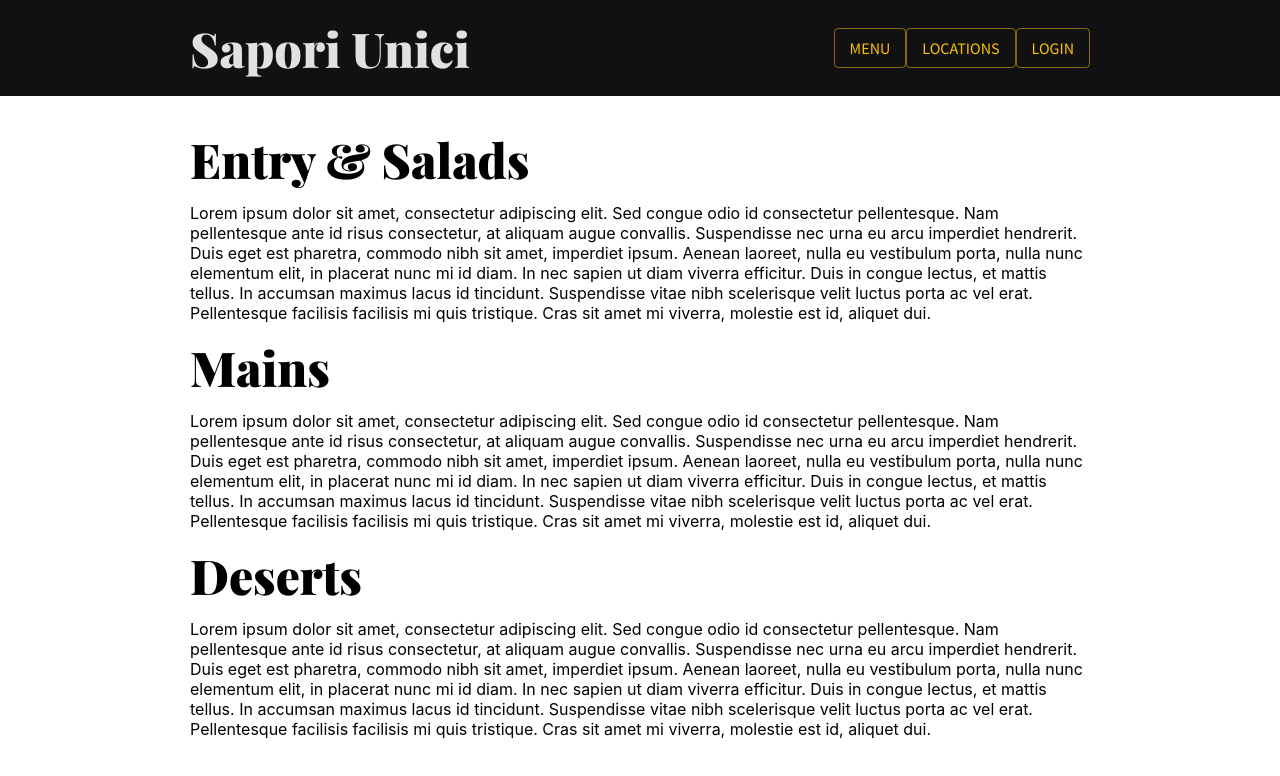
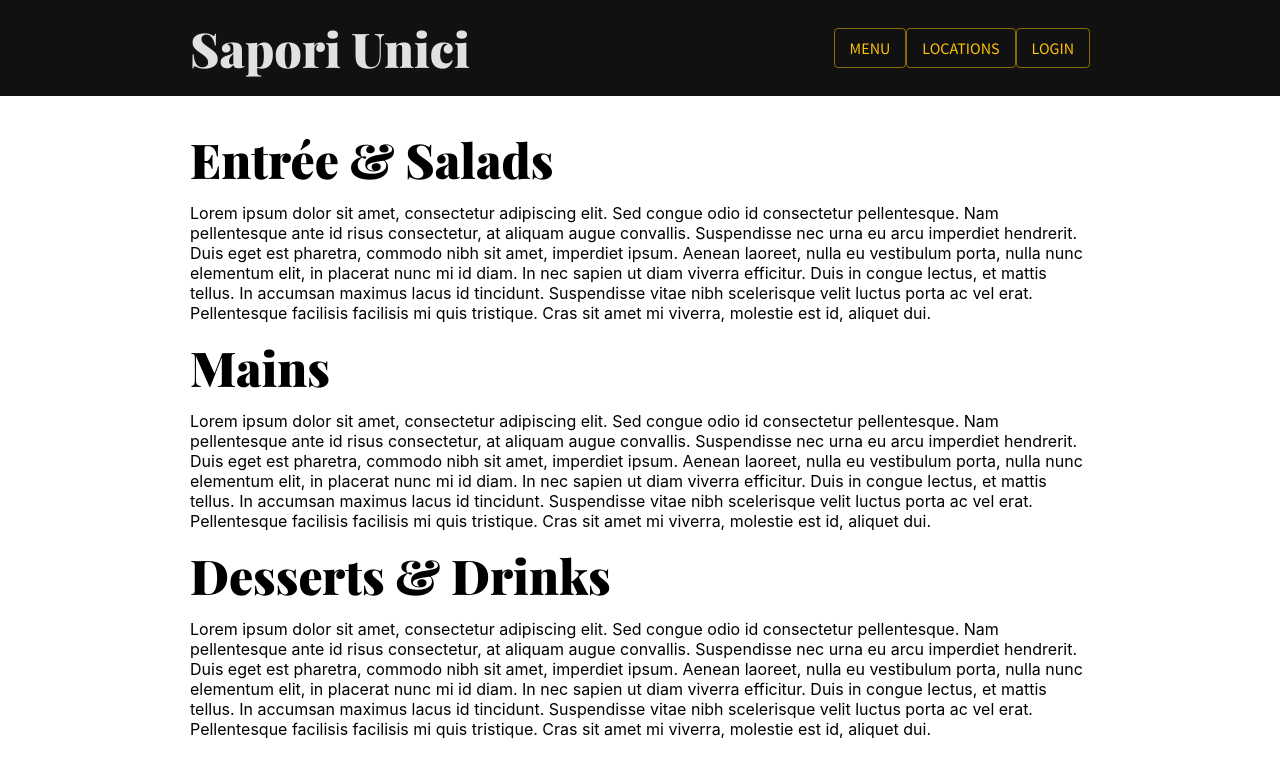
Before and after one commit to tahscenery/ses1b-group2, a React (Create React App) app in the folder packages/frontend/: page /menu in a window 1280 px wide. Shown: the top 776 px of the page. Built offline with nearby package versions, Linux system fonts and the light colour scheme.

Commit message:
Minor changes

```diff
--- a/packages/frontend/src/pages/ViewMenu/ViewMenu.tsx
+++ b/packages/frontend/src/pages/ViewMenu/ViewMenu.tsx
@@ -8,7 +8,7 @@ class ViewMenu extends Component {
       <div>
         <NavBar/>
         <div className="component-container">
-          <Typography variant="h1">Entry & Salads</Typography>
+          <Typography variant="h1">Entrée & Salads</Typography>
           <p>Lorem ipsum dolor sit amet, consectetur adipiscing elit. Sed congue
             odio id consectetur pellentesque. Nam pellentesque ante id risus
             consectetur, at aliquam augue convallis. Suspendisse nec urna eu
@@ -32,7 +32,7 @@ class ViewMenu extends Component {
             nibh scelerisque velit luctus porta ac vel erat. Pellentesque
             facilisis facilisis mi quis tristique. Cras sit amet mi viverra,
             molestie est id, aliquet dui.</p>
-          <Typography variant="h1">Deserts</Typography>
+          <Typography variant="h1">Desserts & Drinks</Typography>
           <p>Lorem ipsum dolor sit amet, consectetur adipiscing elit. Sed congue
             odio id consectetur pellentesque. Nam pellentesque ante id risus
             consectetur, at aliquam augue convallis. Suspendisse nec urna eu
```
